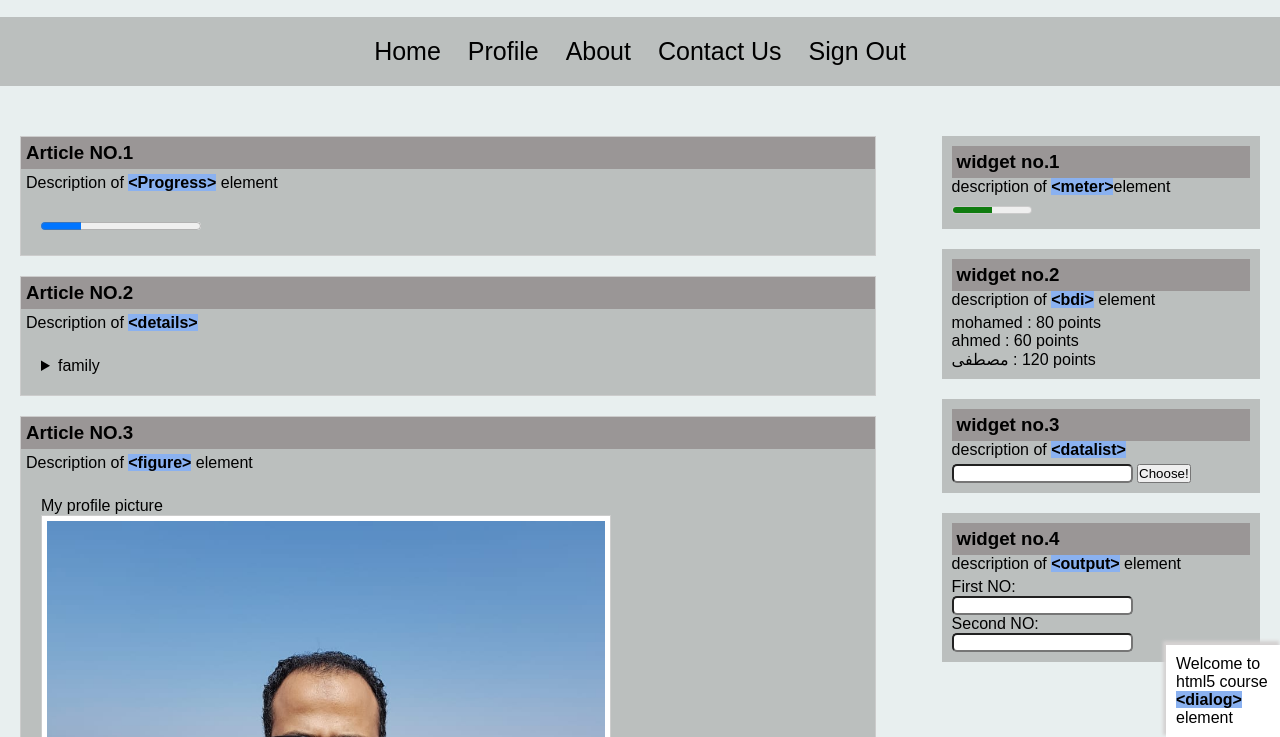
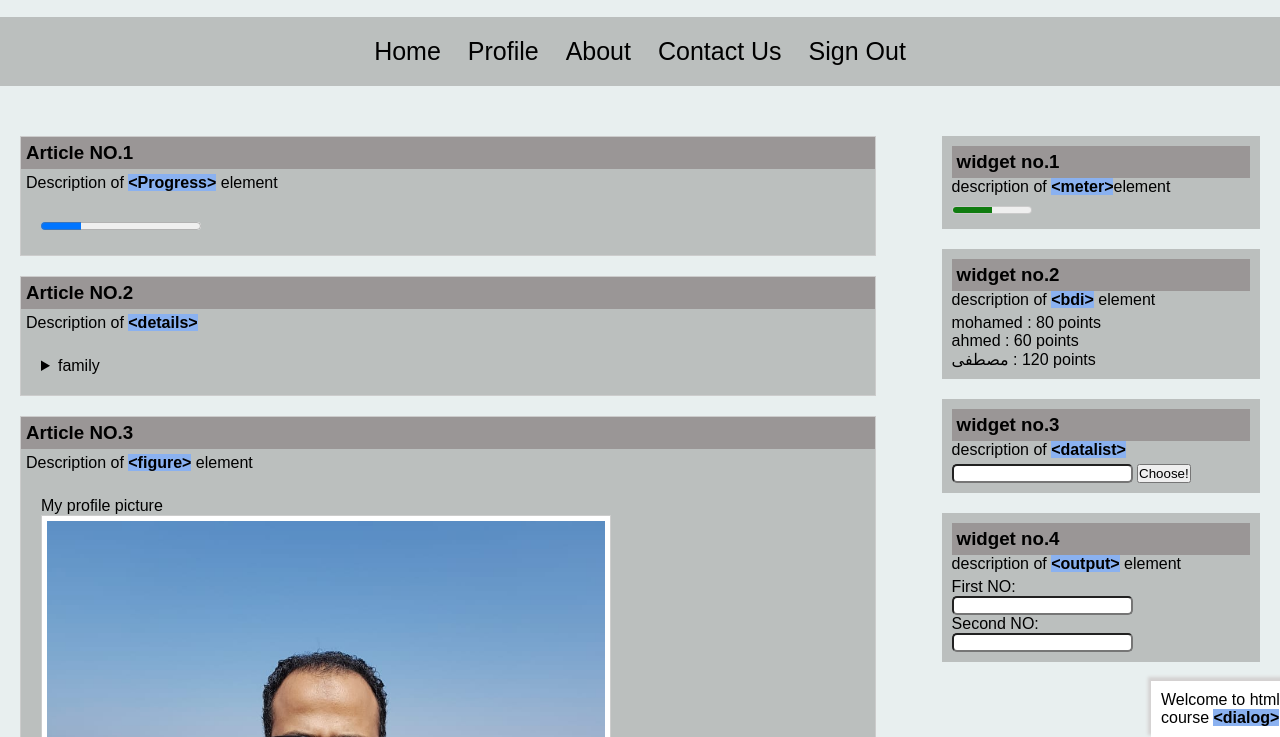
Before and after one commit to MGamal1986/html5, a plain HTML site: page index.html in a window 1280 px wide. Shown: the part 63-800 px from the top of the page. Drawn offline with Linux system fonts and the light colour scheme.

Commit message:
fix dialog position

```diff
--- a/CSS/html5.css
+++ b/CSS/html5.css
@@ -24,11 +24,12 @@ nav ul li{display:inline-block;padding:10px}
 /* start dialog */
 dialog{
     border:none;
+    width:200px;
     box-shadow: -2px -3px 3px 1px #d4d1d1;
     -webkit-box-shadow: -2px -3px 3px 1px #d4d1d1;
     position:fixed;
     -webkit-position:fixed;
-    left:1166px;
+    left:1151px;
     -webkit-left:1166px;
     bottom:0;
     -webkit-bottom:0;
```
